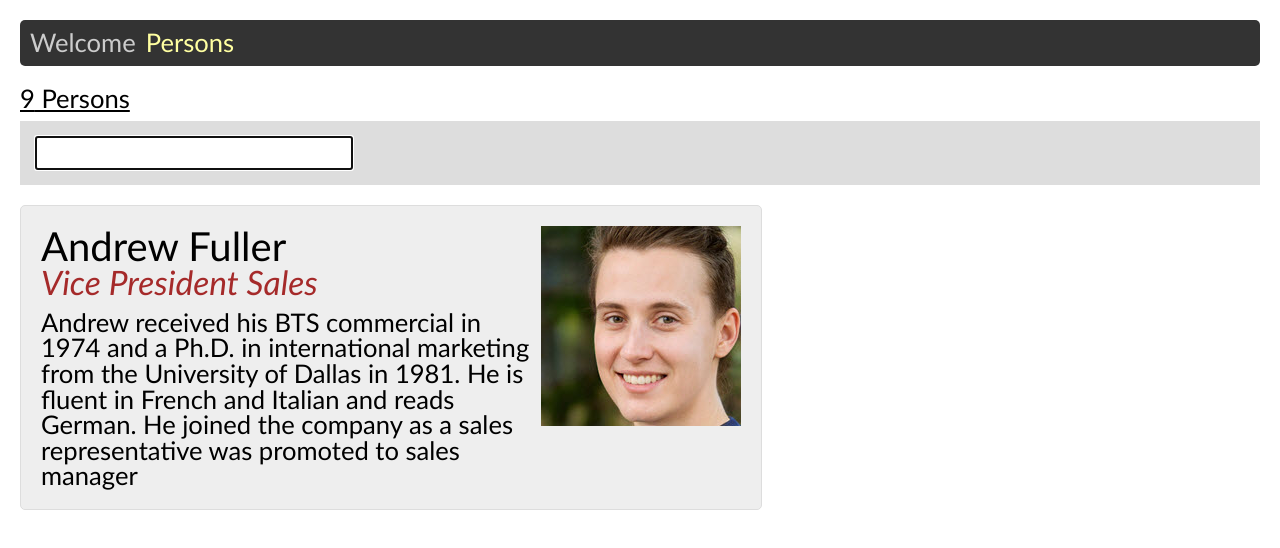
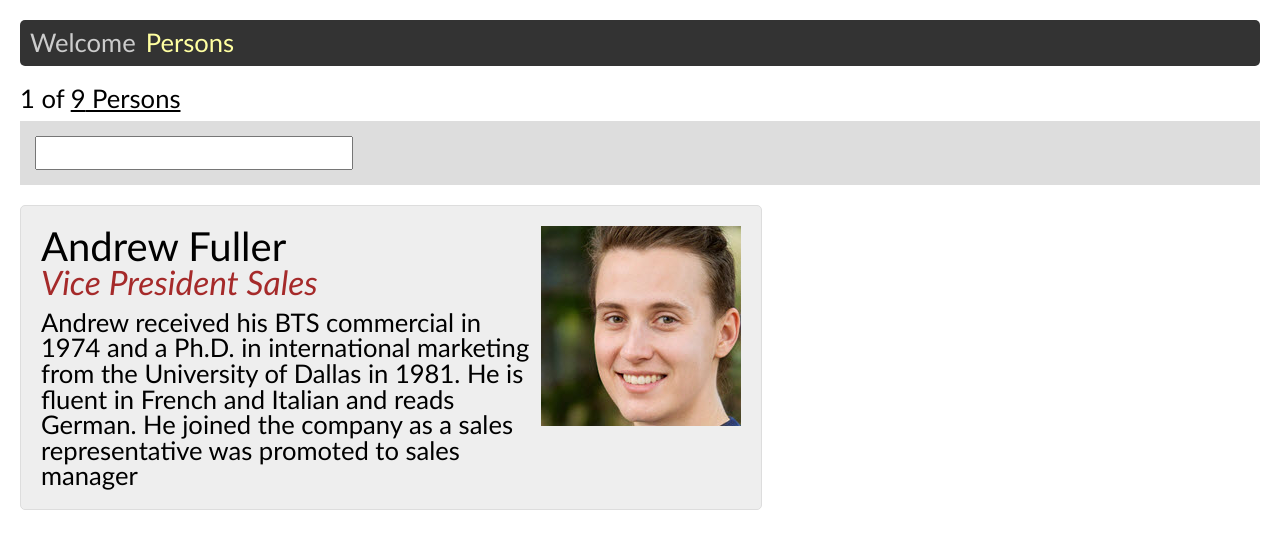
Before and after one commit to edwardtanguay/react-items-page-search-and-display, a React (Create React App) app: page /persons in a window 1280 px wide. Both pictures are taken after a click on the picture 133 px from the left and 366 px from the top of the page. Shown: the top 548 px of the page. Built offline with nearby package versions, Linux system fonts and the light colour scheme.

Commit message:
fixed 3 bugs

```diff
--- a/src/App.scss
+++ b/src/App.scss
@@ -47,7 +47,7 @@ body {
 		}
 	}
 	.pagePersons {
-		div.allPersonsLink {
+		span.allPersonsLink {
 			text-decoration: underline;
 			cursor: pointer;
 		}
--- a/src/pages/PagePersons.js
+++ b/src/pages/PagePersons.js
@@ -1,3 +1,4 @@
+/* eslint-disable react-hooks/exhaustive-deps */
 import { useState, useRef, useEffect } from 'react';
 import rawPersonsFromJson from '../data/persons.json';
 import * as qsys from '../qtools/qsys';
@@ -47,12 +48,11 @@ const PagePersons = () => {
 		});
 		let _filteredPersons = [..._initialPersons];
 
-		updateUrlBase();
+		// updateUrlBase();
 
 		const urlId = Number(qsys.getParameterValueFromUrl('id'));
 		if (urlId !== 0) {
 			_filteredPersons = _initialPersons.filter(m => m.employeeID === urlId);
-			console.log(_filteredPersons);
 			updateUrlWithId(_filteredPersons[0]);
 		}
 
@@ -74,6 +74,7 @@ const PagePersons = () => {
 	}, []);
 
 	const displaySearchResults = (e) => {
+		if (filteredPersons.length > 0) {
 			const searchText = e.target.value;
 			setSearchText(e.target.value);
 
@@ -84,12 +85,13 @@ const PagePersons = () => {
 			}
 			updateUrlWithSearchText(searchText);
 		}
+	}
 
 	const showSinglePerson = (person) => {
 		setFilteredPersons([person]);
 		setFilteredPerson(person);
-		setSearchText('');
-		inputSearchText.current.focus();
+		// setSearchText('');
+		// inputSearchText.current.focus();
 		updateUrlWithId(person);
 	}
 
@@ -100,26 +102,34 @@ const PagePersons = () => {
 			setFilteredPerson(initialPersons[0]);
 		}
 		setSearchText('');
+		updateUrlBase();
+		setTimeout(() => {
 			inputSearchText.current.focus();
-		updateUrlBase();
+		}, 100);
 	}
 
 	return (
 		<div className="pagePersons">
-			{filteredPersons.length > 1 && (
-				<>
-					{filteredPersons.length} Persons
-				</>
+			{filteredPersons.length > 1 && filteredPersons.length < initialPersons.length && (
+				<div>
+					{filteredPersons.length} of <span className="allPersonsLink" onClick={showAllPersons}>{initialPersons.length} Persons</span>
+				</div>
 			)}
 
 			{filteredPersons.length === 1 && (
-				<>
-					<div className="allPersonsLink" onClick={showAllPersons}>{initialPersons.length} Persons</div>
-				</>
+				<div>
+					1 of <span className="allPersonsLink" onClick={showAllPersons}>{initialPersons.length} Persons</span>
+				</div>
+			)}
+
+			{filteredPersons.length === initialPersons.length && (
+				<div>
+					<div>{initialPersons.length} Persons</div>
+				</div>
 			)}
 
 			<div className="searchArea">
-				<input type="text" ref={inputSearchText} value={searchText} onChange={displaySearchResults} />
+				<input type="text" ref={inputSearchText} value={searchText} onFocus={displaySearchResults} onChange={displaySearchResults} />
 			</div>
 
 			{/* MULTIPLE PERSONS */}
--- a/src/qtools/qsys.js
+++ b/src/qtools/qsys.js
@@ -9,6 +9,7 @@ export const changeBrowserState = (doc, page, variable, value, title) => {
 
 export const getParameterValueFromUrl = (parameter) => {
 	const urlParams = new URLSearchParams(window.location.search);
+	console.log(urlParams);
 	const value = urlParams.get(parameter);
 	if (value === null) {
 		return '';
```
Lines whose indentation alone changed are shown as unchanged.
